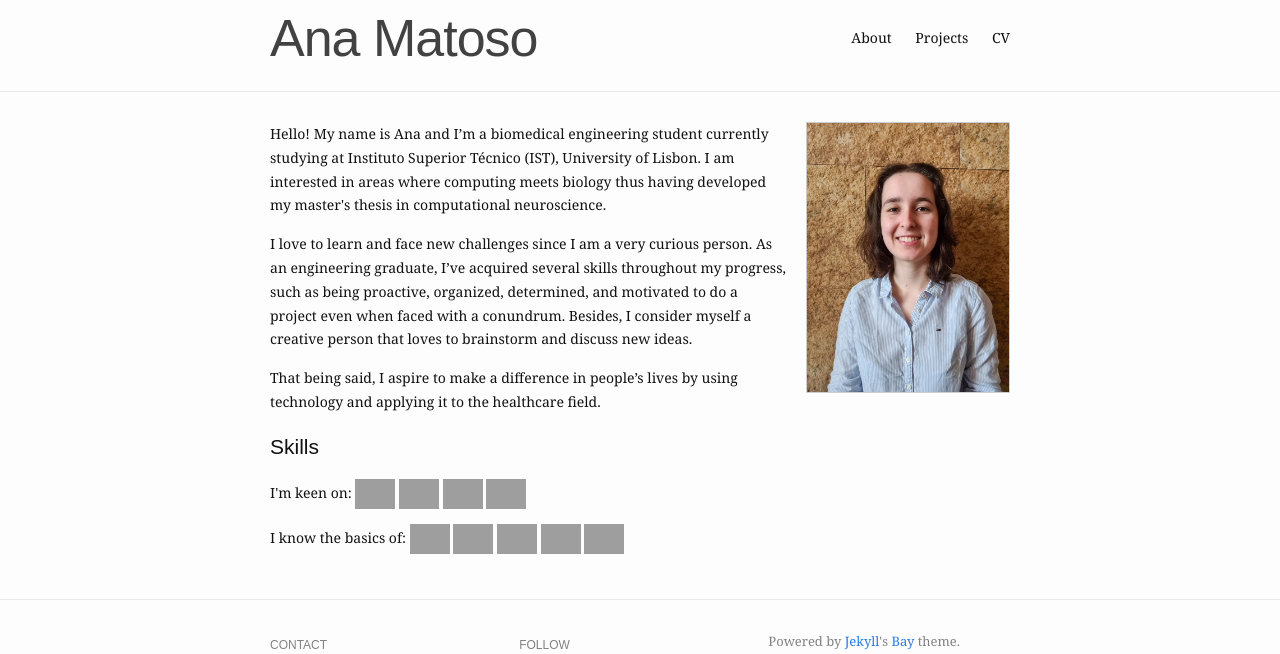
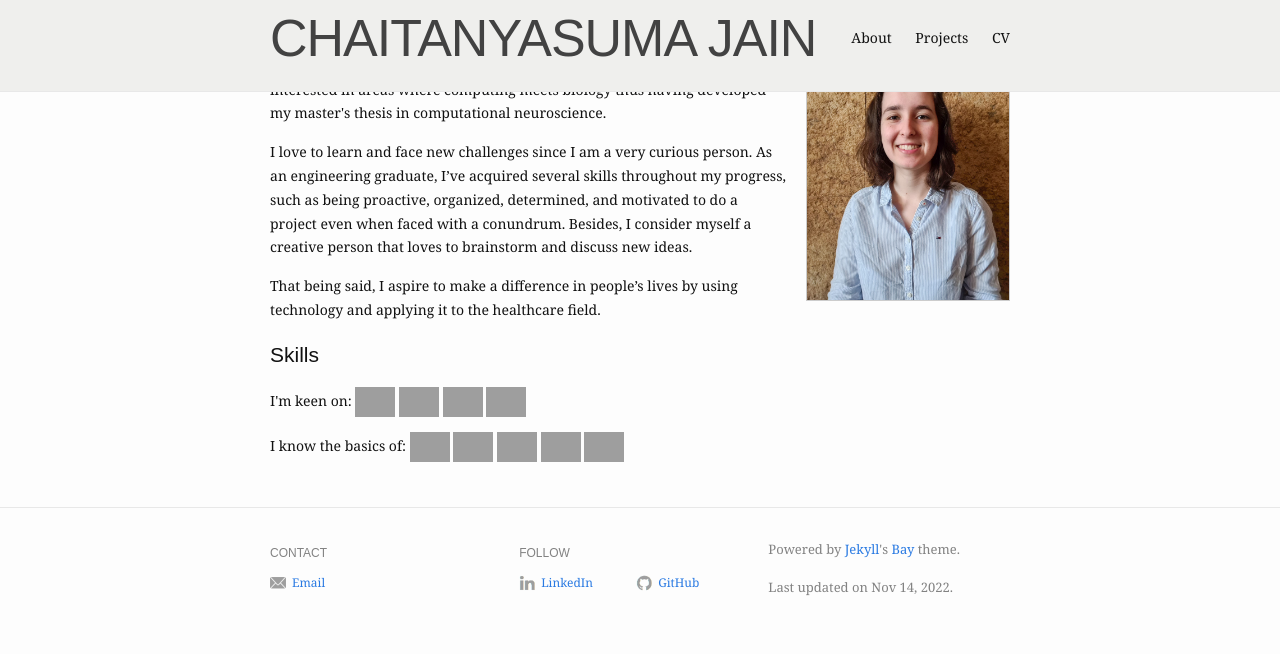
Before and after one commit to ZhanweiGao/zhanweigao.github.io, a Jekyll site: the page built from index.md, in a window 1280 px wide, cut to the strip 0-654 px from the top of the page. Built offline with Jekyll 4.4.1, drawn with Linux system fonts in a browser that asks for light colours; grey boxes are pictures that could not be loaded.

Commit message:
Update header.html

```diff
--- a/_includes/header.html
+++ b/_includes/header.html
@@ -1,7 +1,6 @@
-<header class="site-header">
-  <div class="wrapper">
-    <a class="site-title" href="{{ "" | prepend: site.baseurl | prepend: site.url }}/">
-      <h1>Ana Matoso</h1>
+<header class="site-header" style="background-color:#efefed; width:100%; position: fixed; z-index: 999;">
+  <div class="wrapper" style="background-color:#efefed;">
+    <a class="site-title" href="{{ "" | prepend: site.baseurl | prepend: site.url }}/"> <h1>CHAITANYASUMA JAIN</h1>
     </a>
 
     <nav class="site-nav">
```
Also changed, not shown: other parts of _includes/header.html (+0 -9 lines).
